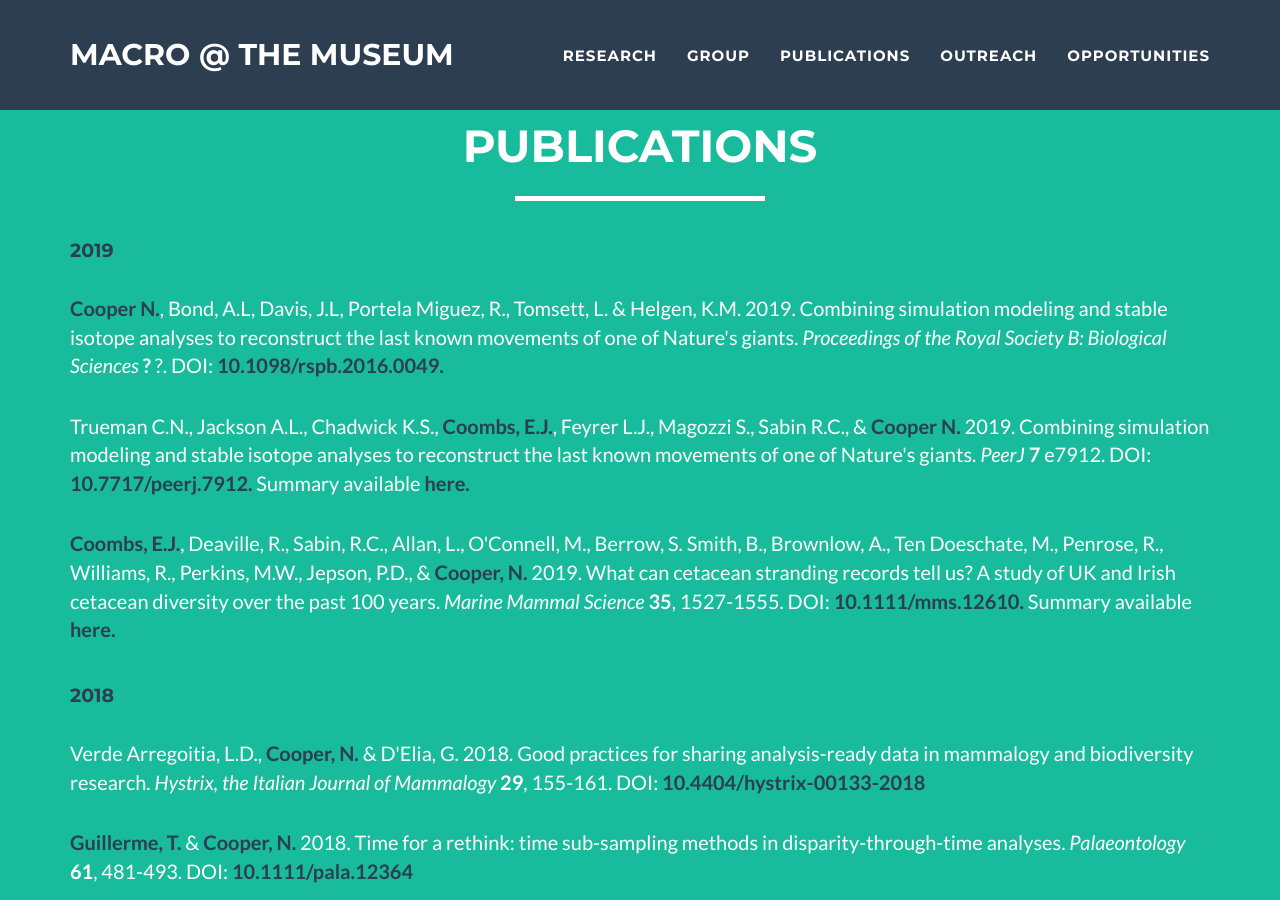
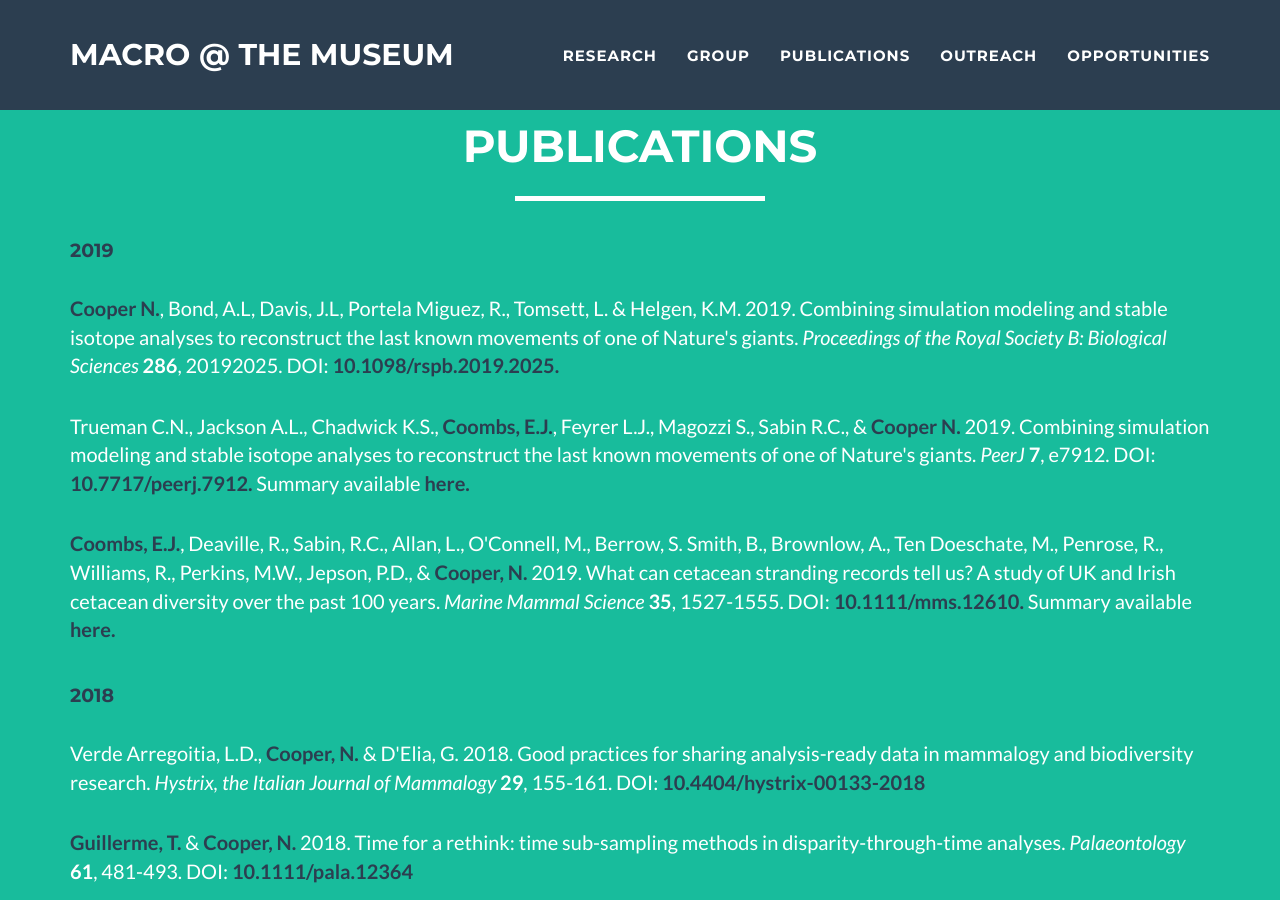
Before and after one commit to nhcooper123/nhcooper123.github.io, a Jekyll site: the page publications.html, which Jekyll copies as it is, in a window 1280 px wide and 900 px high. Built offline with Jekyll 4.4.1, drawn with Linux system fonts in a browser that asks for light colours; comment, search, counter and statistics services are not loaded.

Commit message:
Update proc b ref

```diff
--- a/publications.html
+++ b/publications.html
@@ -98,9 +98,9 @@
   2019.
   Combining simulation modeling and stable isotope analyses to reconstruct the last known movements of one of Nature's giants.
   <em>Proceedings of the Royal Society B: Biological Sciences</em>
-  <strong>?</strong>
-  ?.
-  DOI: <a href="http://doi.org/10.1098/rspb.2016.0049"><strong><font color="2c3e50">10.1098/rspb.2016.0049. </font></strong></a>
+  <strong>286</strong>,
+ 20192025.
+  DOI: <a href="http://doi.org/10.1098/rspb.2019.2025"><strong><font color="2c3e50">10.1098/rspb.2019.2025. </font></strong></a>
   </p>
 
 &nbsp
@@ -109,7 +109,7 @@
   2019.
   Combining simulation modeling and stable isotope analyses to reconstruct the last known movements of one of Nature's giants.
   <em>PeerJ</em>
-  <strong>7</strong>
+  <strong>7</strong>,
   e7912.
   DOI: <a href="http://doi.org/10.7717/peerj.7912"><strong><font color="2c3e50">10.7717/peerj.7912. </font></strong></a>
   Summary available <a href="https://www.nhm.ac.uk/discover/news/2018/september/secret-history-of-hope-the-blue-whale-finally-revealed.html"><strong><font color="2c3e50">here.</font></strong></a>
```
